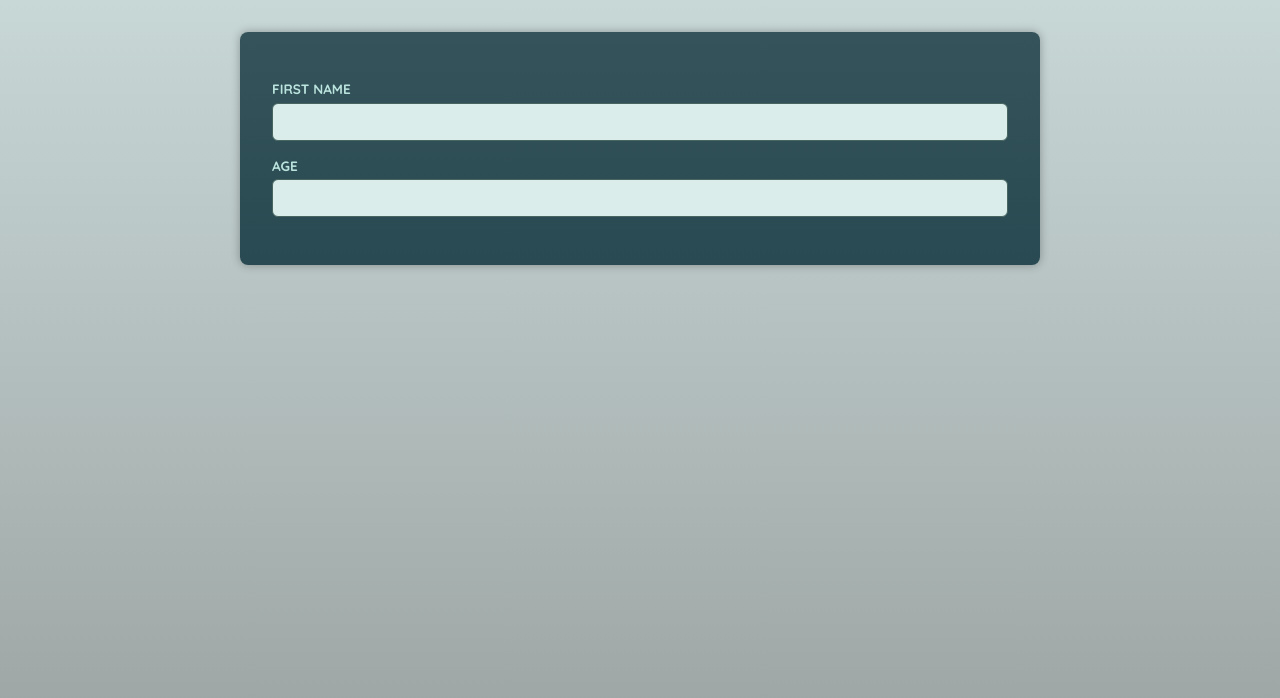
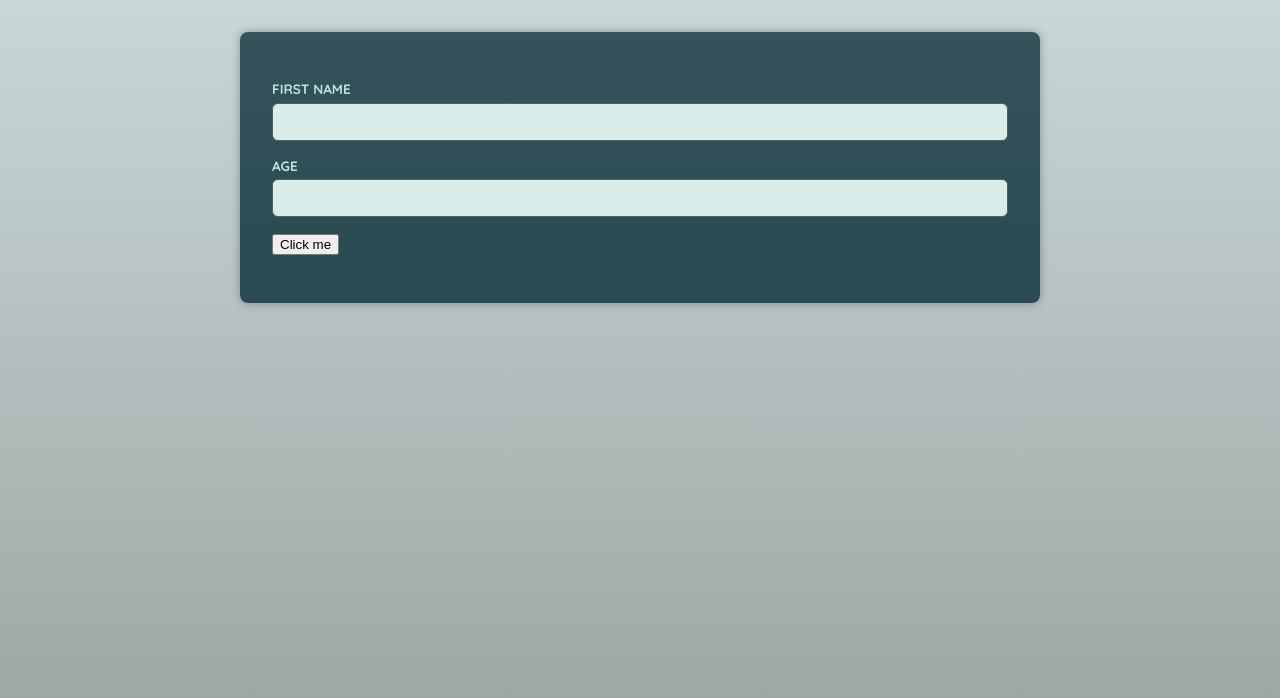
Before and after one commit to abdisati/React-TypeScript-Advanced-Components, a React (Vite) app: page / in a window 1280 px wide. Shown: the top 698 px of the page. Built offline with nearby package versions, Linux system fonts and the light colour scheme; a web font is replaced by a local one.

Commit message:
add Button component and integrate it into App

```diff
--- a/src/App.tsx
+++ b/src/App.tsx
@@ -1,10 +1,14 @@
 import Input from "./components/Input";
+import Button from "./components/Button";
 
 function App() {
   return (
     <main>
       <Input label="First Name" id="first-name" type="text" />
       <Input label="Age" id="last-name" type="number" />
+      <p>
+        <Button el="button">A Button</Button>
+      </p>
     </main>
   );
 }
--- /dev/null
+++ b/src/components/Button.tsx
@@ -0,0 +1,16 @@
+type ButtonProps = {
+  el: "button";
+} & React.ComponentPropsWithoutRef<"button">;
+
+type AnchorProps = {
+  el: "anchor";
+} & React.ComponentPropsWithoutRef<"a">;
+
+const Button = (props: ButtonProps | AnchorProps) => {
+  if (props.el === "anchor") {
+    return <a {...props}>Click me</a>;
+  }
+  return <button {...props}>Click me</button>;
+};
+
+export default Button;
```
